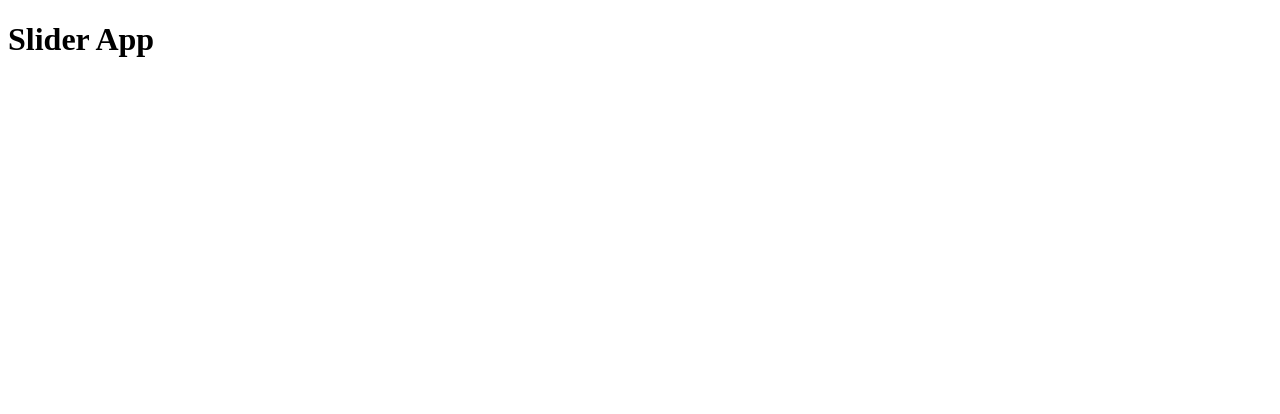
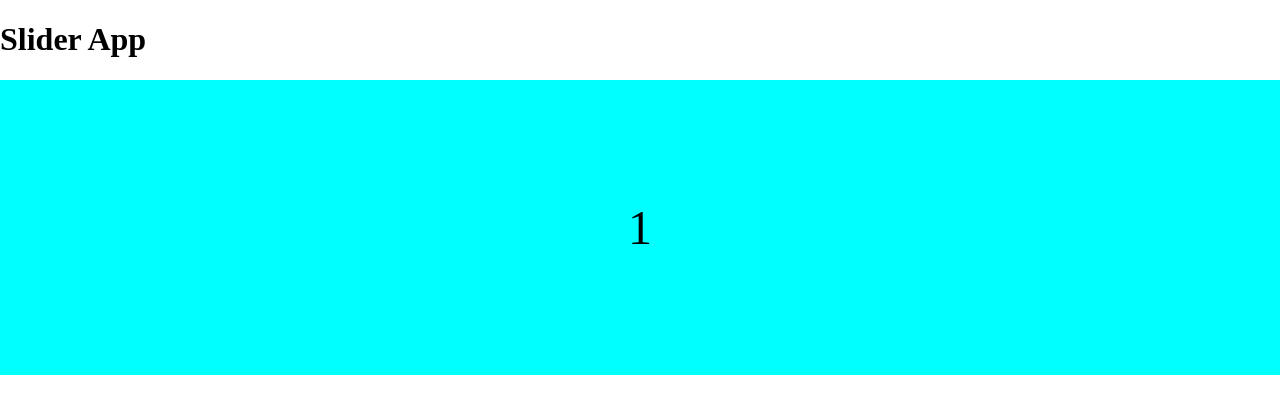
Before and after one commit to lemontea619/slider-app, a plain HTML site: page index.html in a window 1280 px wide. Drawn offline with Linux system fonts and the light colour scheme.

Commit message:
cssまで

```diff
--- a/index.html
+++ b/index.html
@@ -3,11 +3,17 @@
   <head>
     <meta charset="utf-8" />
     <meta name="viewport" content="width=device-width,initial-scale=1" />
+    <link rel="stylesheet" href="style.css" />
     <title>Slider App</title>
   </head>
   <bpdy>
     <h1>Slider App</h1>
-    <ul id="list"></ul>
+    <ul id="list">
+      <li>1</li>
+      <li>2</li>
+      <li>3</li>
+      <li>4</li>
+    </ul>
     <script src="script.js"></script>
   </bpdy>
 </html>
--- a/script.js
+++ b/script.js
@@ -1 +1,5 @@
 console.log("test");
+const listElement = document.getElementById("list");
+console.log(listElement);
+// listElement.scrollLeft = 1000;
+// listElement.style.transform = "translateX(-500px)";
--- /dev/null
+++ b/style.css
@@ -0,0 +1,19 @@
+body {
+  margin: 0;
+}
+li {
+  list-style: none;
+  background-color: aqua;
+  width: 100%;
+  flex-shrink: 0;
+  font-size: 48px;
+  text-align: center;
+  padding: 120px 0;
+  z-index: 10;
+}
+ul {
+  padding: 0;
+  display: flex;
+  overflow: hidden;
+  width: 100%;
+}
```
